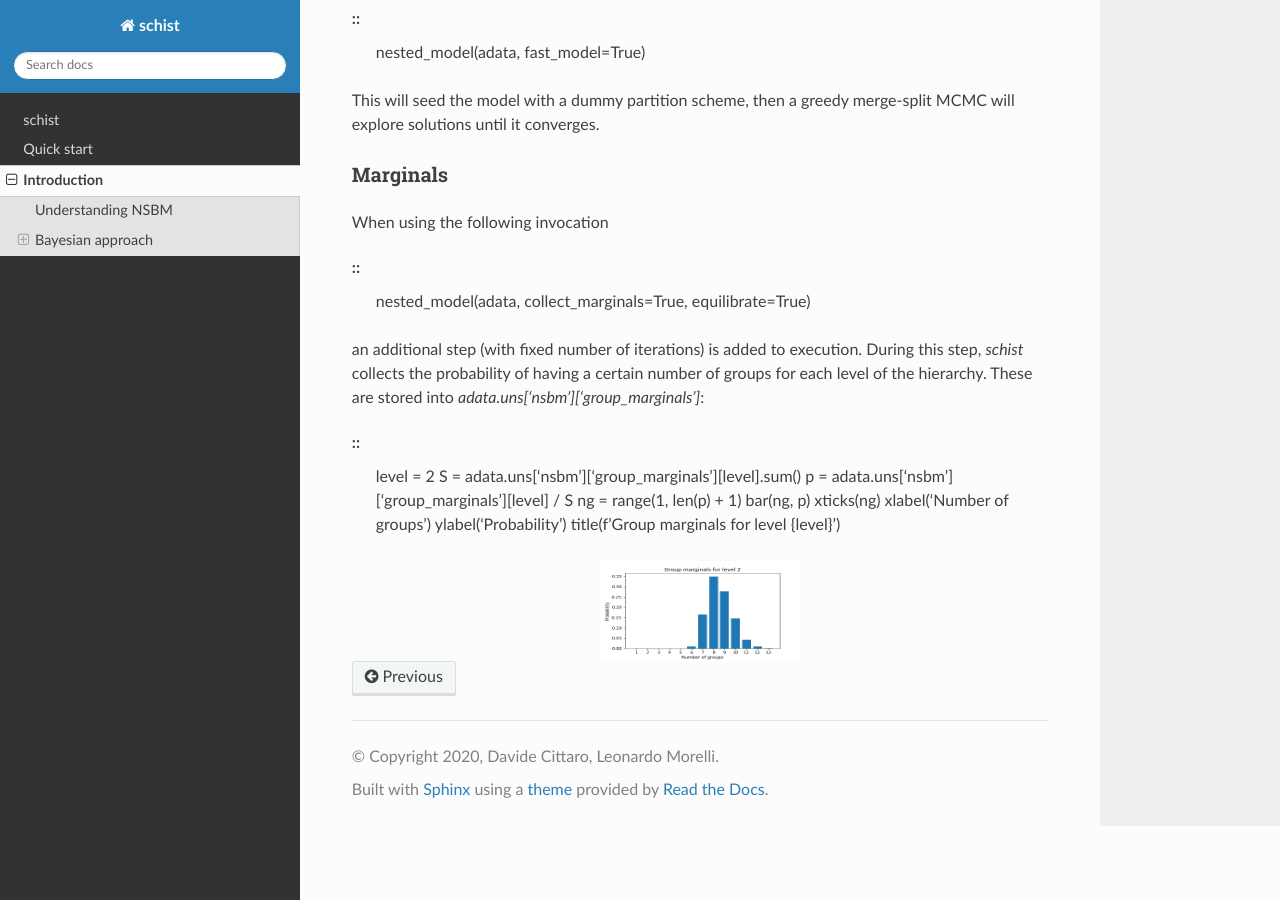
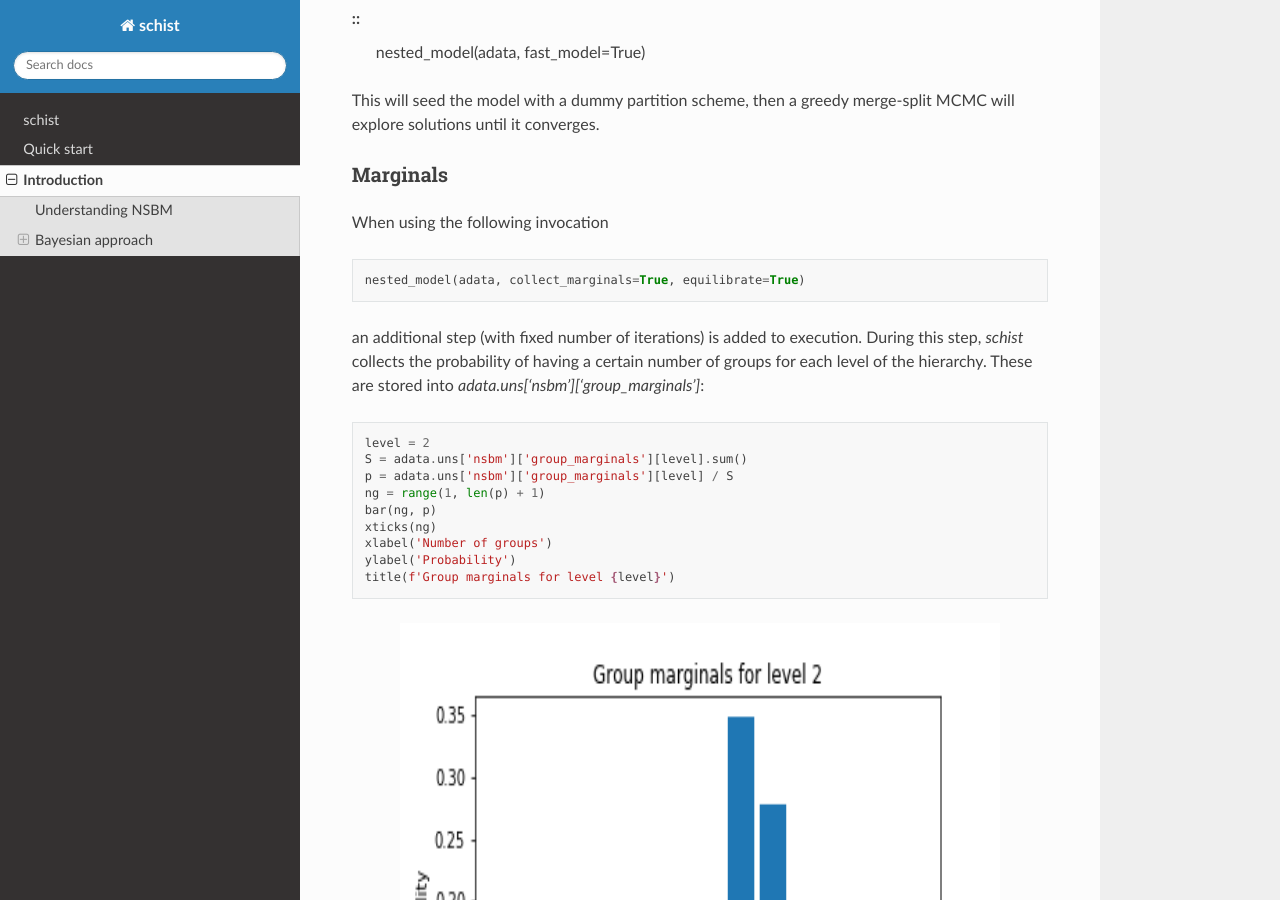
Before and after one commit to dawe/schist, a Sphinx documentation site: the page built from docs/intro.rst, in a window 1280 px wide and 900 px high, scrolled down 1344 px. Built offline with Sphinx 7.4.7 and the Read the Docs theme 2.0.0, drawn with Linux system fonts in a browser that asks for light colours.

Commit message:
first docs

```diff
--- a/docs/intro.rst
+++ b/docs/intro.rst
@@ -38,11 +38,13 @@ Marginals
 When using the following invocation
 
 ::
+
 	nested_model(adata, collect_marginals=True, equilibrate=True)
 
 an additional step (with fixed number of iterations) is added to execution. During this step, `schist` collects the probability of having a certain number of groups for each level of the hierarchy. These are stored into `adata.uns['nsbm']['group_marginals']`:
 
 ::
+
 	level = 2
 	S = adata.uns['nsbm']['group_marginals'][level].sum()
 	p = adata.uns['nsbm']['group_marginals'][level] / S
@@ -54,7 +56,7 @@ an additional step (with fixed number of iterations) is added to execution. Duri
 	title(f'Group marginals for level {level}')
 
 .. image:: ./figures/gm.png
-    :width: 200px
+    :width: 600px
     :align: center
-    :height: 100px
+    :height: 600px
     :alt: alternate text
```
